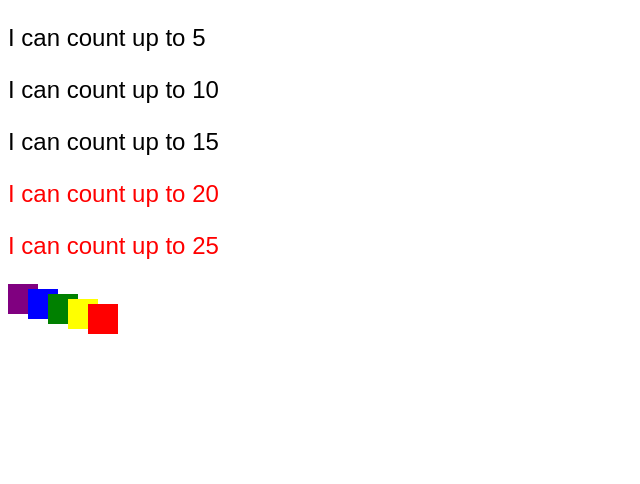
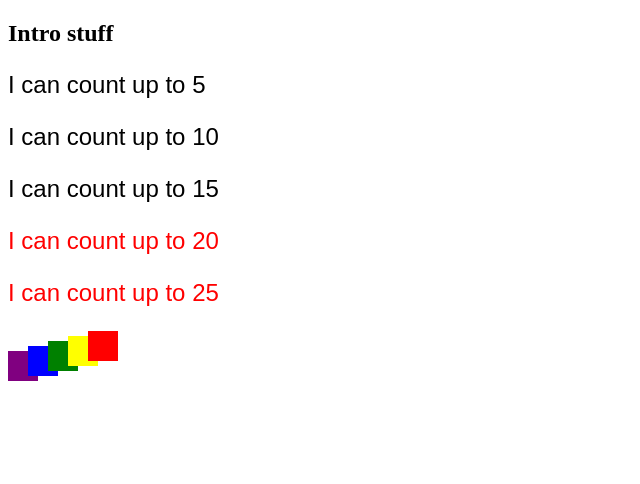
Before and after one commit to dondims/dondims.github.io, a plain HTML site: page index.html in a window 1280 px wide. Shown: the top 484 px of the page, without its empty margins (0-640 px from the left). Drawn offline with Linux system fonts and the light colour scheme.

Commit message:
Intro stuff

```diff
--- a/index.html
+++ b/index.html
@@ -7,6 +7,7 @@
 		<script type="text/javascript" src="d3/d3.min.js"></script>
 	</head>
 	<body>
+		<h2>Intro stuff 				</h2>
 		<script type="text/javascript">
 
 			var dataset = [ 5, 10, 15, 20, 25 ];
@@ -28,11 +29,11 @@
 		</script>
 
 		<svg width="50cm" length="50cm">
-			<rect x="0" y="0" width="30" height="30" fill="purple"/>
-			<rect x="20" y="5" width="30" height="30" fill="blue"/>
+			<rect x="0" y="20" width="30" height="30" fill="purple"/>
+			<rect x="20" y="15" width="30" height="30" fill="blue"/>
 			<rect x="40" y="10" width="30" height="30" fill="green"/>
-			<rect x="60" y="15" width="30" height="30" fill="yellow"/>
-			<rect x="80" y="20" width="30" height="30" fill="red"/>
+			<rect x="60" y="5" width="30" height="30" fill="yellow"/>
+			<rect x="80" y="0" width="30" height="30" fill="red"/>
 		</svg>
 	</body>
 </html>
```
Also changed, not shown: 2 other files.
